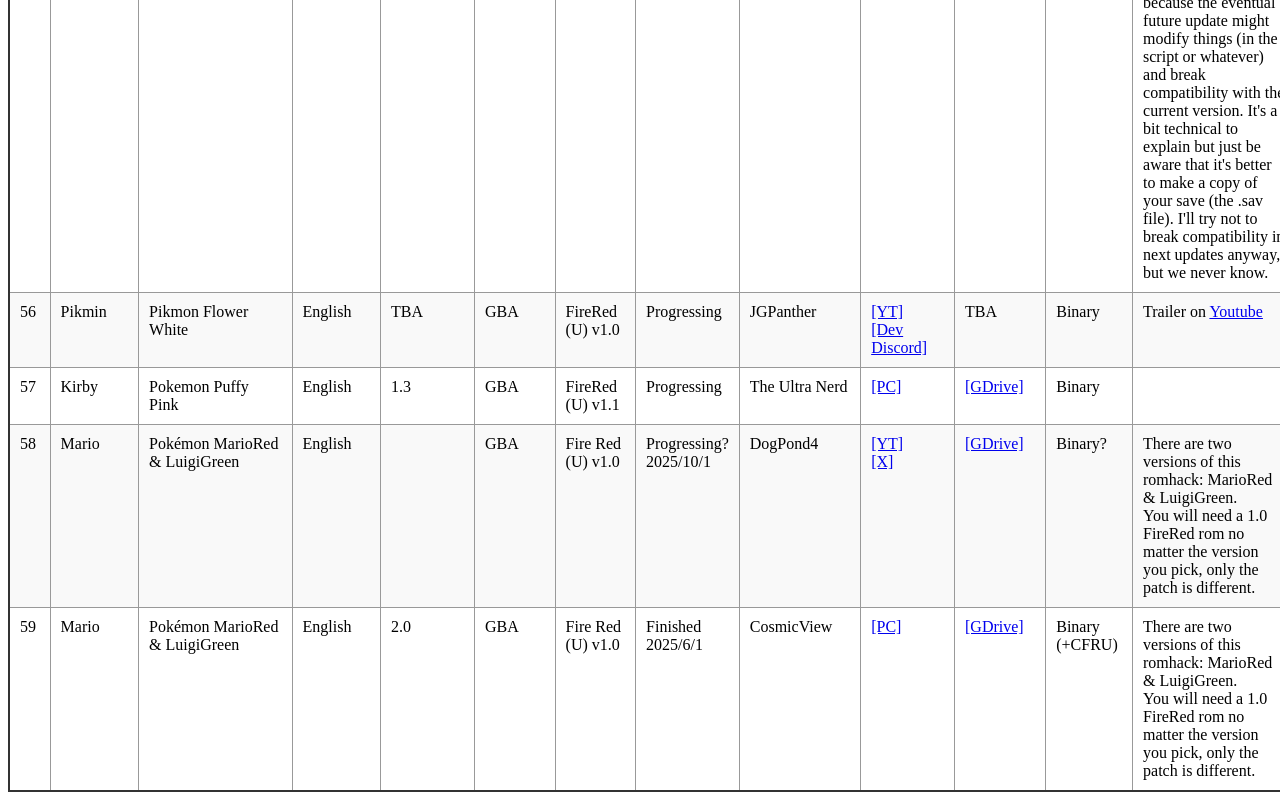
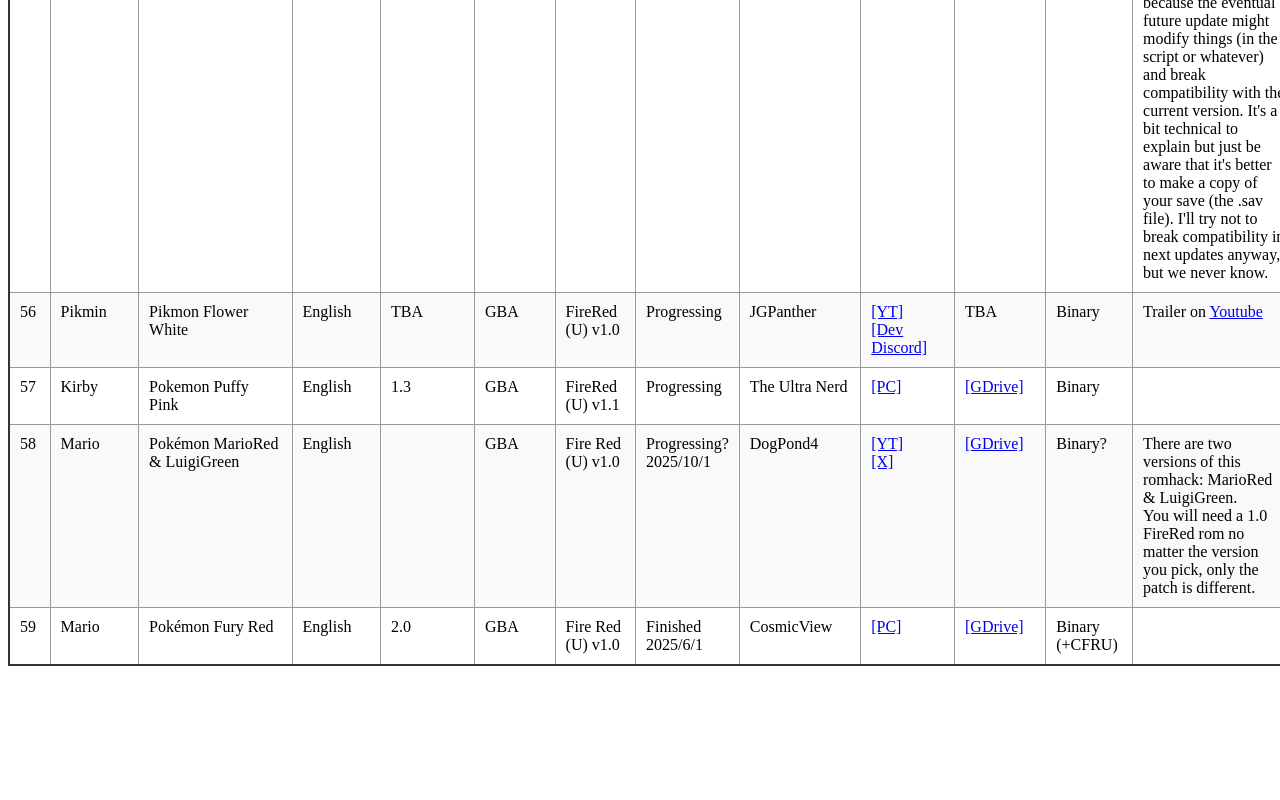
Before and after one commit to aichiya/aichiya.github.io, a plain HTML site: page index.html in a window 1280 px wide. Shown: the part 5580-6380 px from the top of the page. After the commit the page ends 6254 px from the top, so only its background shows below. Drawn offline with Linux system fonts and the light colour scheme.

Commit message:
Fixed Fury Red

```diff
--- a/index.html
+++ b/index.html
@@ -970,7 +970,7 @@
         <tr>
             <td>59</td>
             <td>Mario</td>
-            <td>Pokémon MarioRed & LuigiGreen</td>
+            <td>Pokémon Fury Red</td>
             <td>English</td>
             <td>2.0</td>
             <td>GBA</td>
@@ -980,7 +980,7 @@
             <td><a target="_blank" href="https://www.pokecommunity.com/threads/pok%C3%A9mon-fury-red-mario-dexswap-v2-0-the-sprite-update.535289/">[PC]</a></td>
             <td><a target="_blank" href="https://drive.google.com/drive/folders/1mgS7MMyAxcsVuaFadSW753edoTjss3No?usp=sharing">[GDrive]</a></td>
             <td>Binary (+CFRU)</td>
-            <td>There are two versions of this romhack: MarioRed & LuigiGreen.<br>You will need a 1.0 FireRed rom no matter the version you pick, only the patch is different.</td>
+            <td></td>
         </tr>
     </tbody>
 </table>
```
